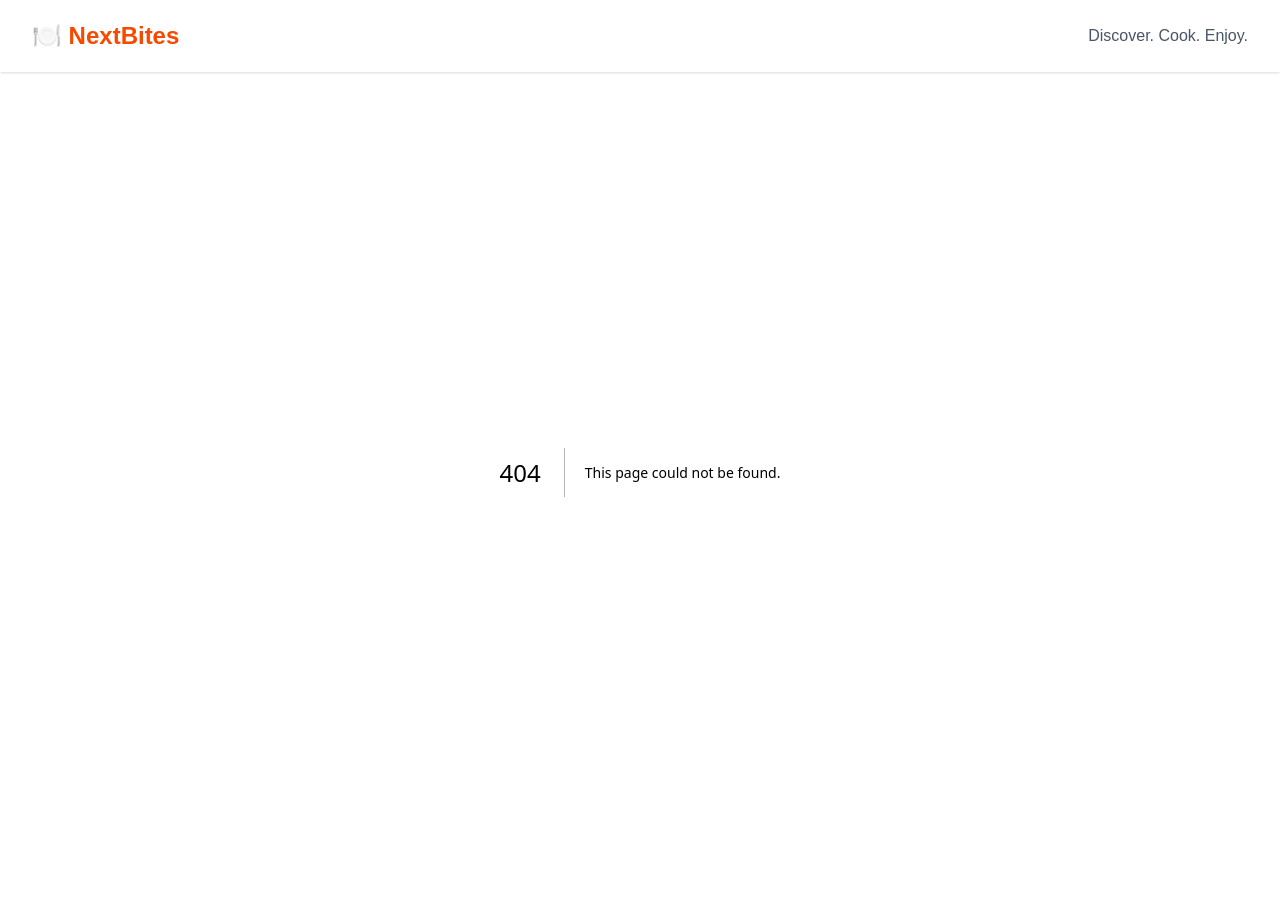
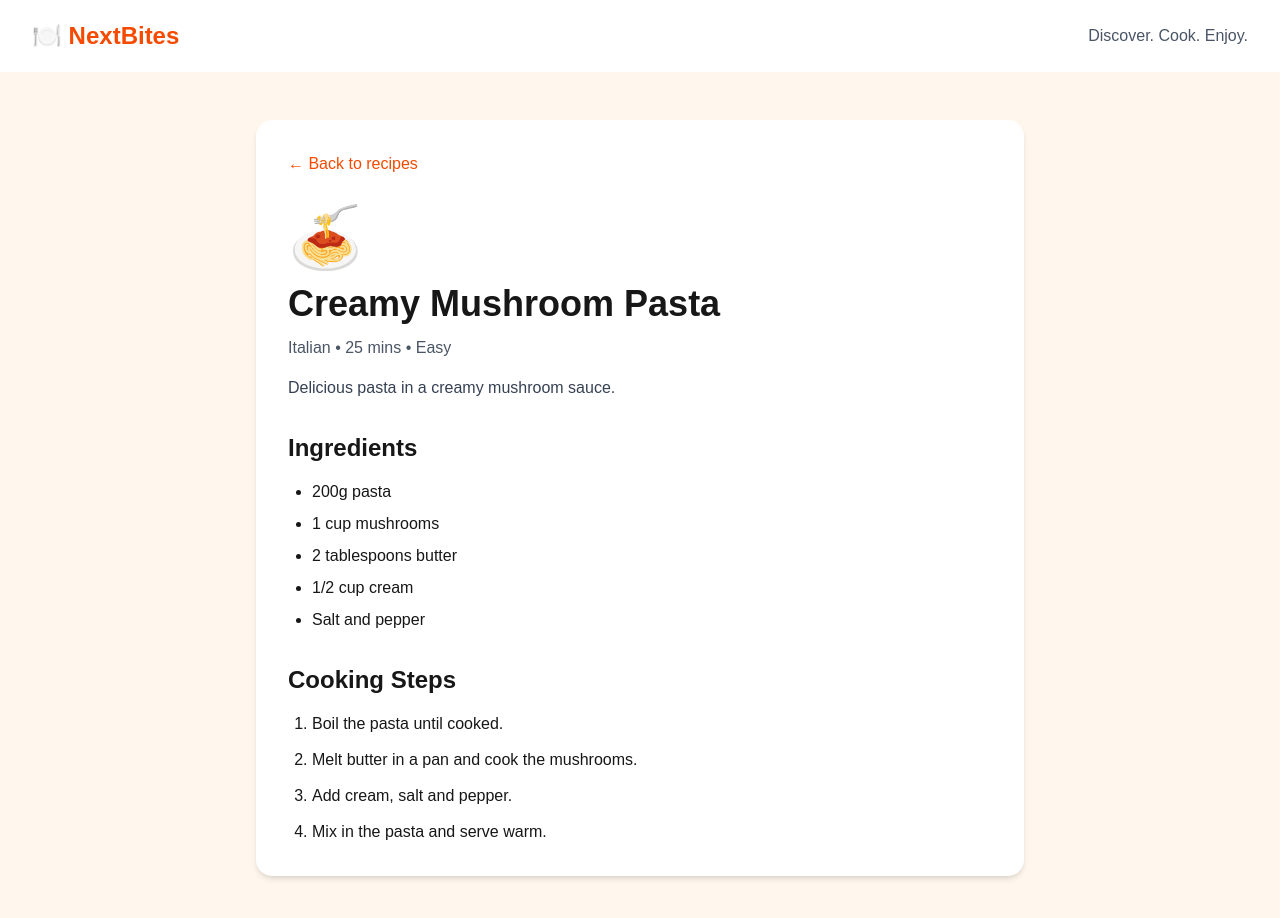
Before and after one commit to daffini-2008/nextbites, a Next.js app: page /recipe/1 in a window 1280 px wide. Before the commit this address had no page. Shown: the top 918 px of the page. Before the commit the page ends 872 px from the top, so only its background shows below. Built offline with nearby package versions, Linux system fonts and the light colour scheme.

Commit message:
Add dynamic recipe detail pages

```diff
--- /dev/null
+++ b/app/recipe/[id]/page.tsx
@@ -0,0 +1,60 @@
+import { getRecipe } from "../../data/recipes";
+import { notFound } from "next/navigation";
+import Link from "next/link";
+
+export default async function RecipeDetails({
+  params,
+}: {
+  params: Promise<{ id: string }>;
+}) {
+  const { id } = await params;
+  const recipe = getRecipe(id);
+
+  if (!recipe) {
+    notFound();
+  }
+
+  return (
+    <main className="min-h-screen bg-orange-50 px-6 py-12">
+      <div className="max-w-3xl mx-auto bg-white rounded-2xl shadow-md p-8">
+        <Link href="/" className="text-orange-600 font-medium">
+          ← Back to recipes
+        </Link>
+
+        <div className="text-6xl mt-8">{recipe.image}</div>
+
+        <h1 className="text-4xl font-bold mt-4">
+          {recipe.title}
+        </h1>
+
+        <p className="text-gray-600 mt-3">
+          {recipe.cuisine} • {recipe.minutes} mins • {recipe.difficulty}
+        </p>
+
+        <p className="mt-4 text-gray-700">
+          {recipe.description}
+        </p>
+
+        <h2 className="text-2xl font-bold mt-8 mb-4">
+          Ingredients
+        </h2>
+
+        <ul className="list-disc pl-6 space-y-2">
+          {recipe.ingredients.map((ingredient, index) => (
+            <li key={index}>{ingredient}</li>
+          ))}
+        </ul>
+
+        <h2 className="text-2xl font-bold mt-8 mb-4">
+          Cooking Steps
+        </h2>
+
+        <ol className="list-decimal pl-6 space-y-3">
+          {recipe.steps.map((step, index) => (
+            <li key={index}>{step}</li>
+          ))}
+        </ol>
+      </div>
+    </main>
+  );
+}
```
